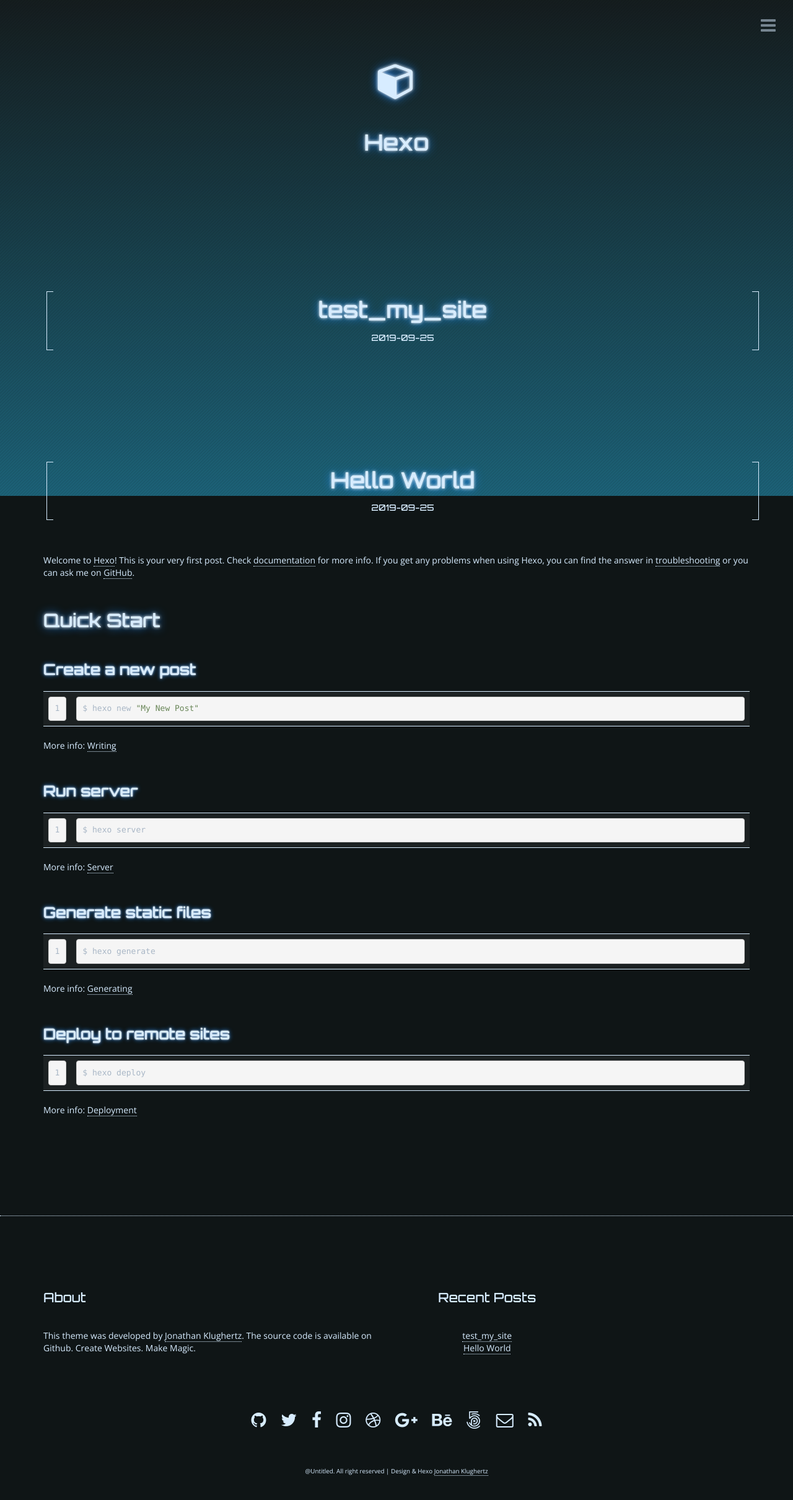
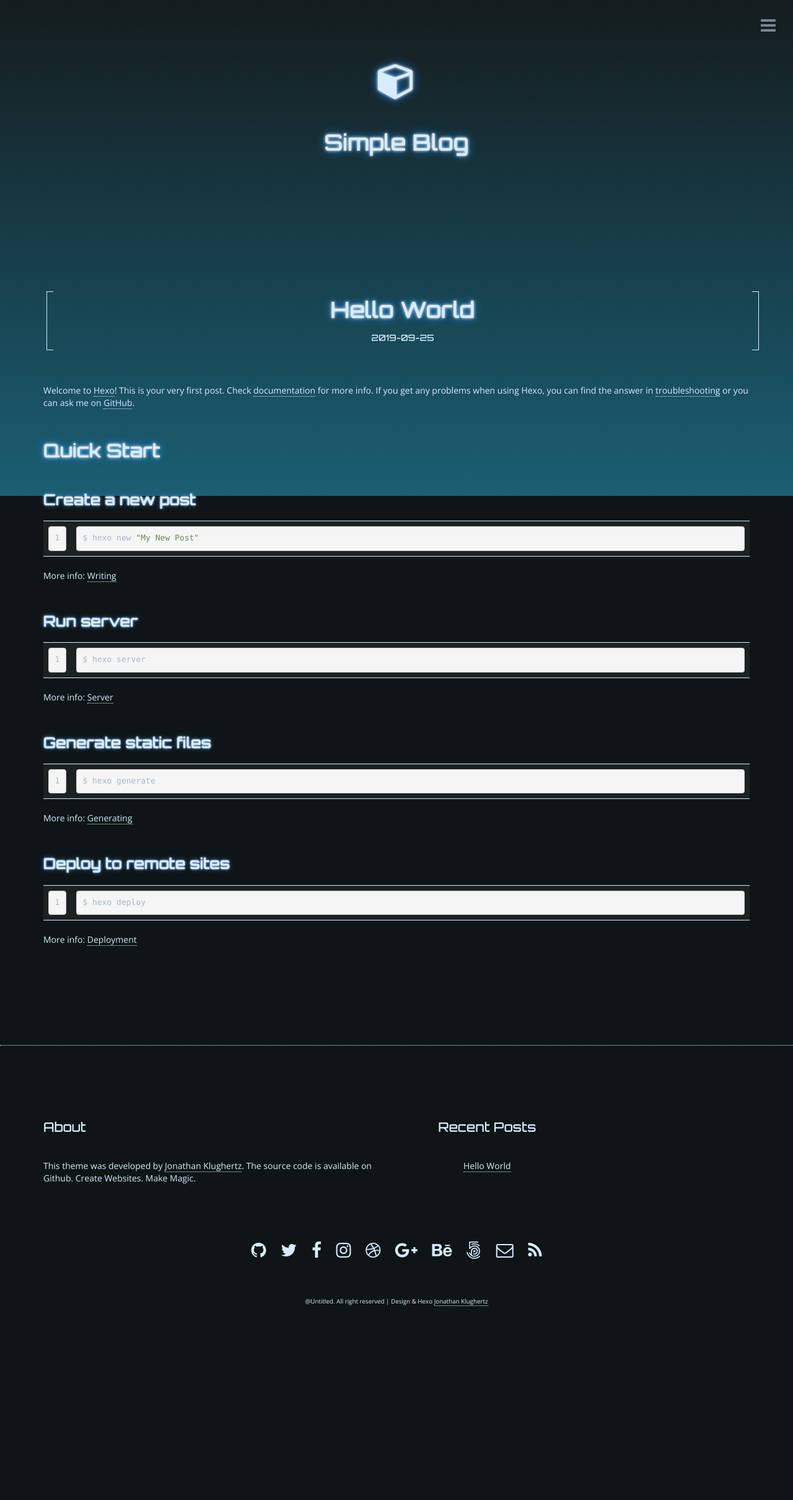
Before and after one commit to CodeHeroJake/CodeHeroJake.github.io, a plain HTML site: page index.html in a window 1280 px wide. Shown: the whole page at 62% size. After the commit the page ends 2146 px from the top, so only its background shows below. Drawn offline with nearby package versions, Linux system fonts and the light colour scheme.

Commit message:
Site updated: 2019-09-25 20:26:22

```diff
--- a/index.html
+++ b/index.html
@@ -10,22 +10,26 @@
 
     <!--Description-->
 
+        <meta name="description" content="CodeHero">
+
 
     <!--Author-->
 
-        <meta name="author" content="John Doe">
+        <meta name="author" content="CodeHeroJake">
 
 
     <!--Open Graph Title-->
 
-        <meta property="og:title" content="Hexo">
+        <meta property="og:title" content="Simple Blog">
 
 
     <!--Open Graph Description-->
 
+        <meta property="og:description" content="CodeHero">
+
 
     <!--Open Graph Site Name-->
-    <meta property="og:site_name" content="Hexo">
+    <meta property="og:site_name" content="Simple Blog">
 
     <!--Type page-->
 
@@ -40,7 +44,7 @@
 
     <!-- Title -->
 
-    <title>Hexo</title>
+    <title>Simple Blog</title>
 
     <!-- Bootstrap Core CSS -->
     <link rel="stylesheet" href="//maxcdn.bootstrapcdn.com/bootstrap/4.0.0-alpha.2/css/bootstrap.min.css" integrity="sha384-y3tfxAZXuh4HwSYylfB+J125MxIs6mR5FOHamPBG064zB+AFeWH94NdvaCBm8qnd" crossorigin="anonymous">
@@ -135,38 +139,12 @@
     <div class="logo">
         <a href="/"><i class="logo-icon fa fa-cube" aria-hidden="true"></i></a>
 
-            <h1 id="main-title" class="title">Hexo</h1>
+            <h1 id="main-title" class="title">Simple Blog</h1>
 
     </div>
 </header>
 
         <section class="main">
-
-
-<div class="post">
-
-    <div class="post-header index">
-        <h1 class="title">
-            <a href="/2019/09/25/test-my-site/">
-                test_my_site
-            </a>
-        </h1>
-        <div class="post-info">
-
-                <span class="date">2019-09-25</span>
-
-
-
-        </div>
-    </div>
-
-
-        <div class="content">
-
-        </div>
-
-
-</div>
 
 
 <div class="post">
@@ -234,10 +212,6 @@
     <div class="col-xs-6 col-sm-6 col-md-3 col-lg-3 recent-posts">
         <h2>Recent Posts</h2>
         <ul>
-
-            <li>
-                <a class="footer-post" href="/2019/09/25/test-my-site/">test_my_site</a>
-            </li>
 
             <li>
                 <a class="footer-post" href="/2019/09/25/hello-world/">Hello World</a>
```
Also changed, not shown: 2019/09/25/hello-world/index.html (+6 -8 lines), archives/2019/09/index.html (+8 -17 lines), archives/2019/index.html (+8 -17 lines), archives/index.html (+8 -17 lines).
